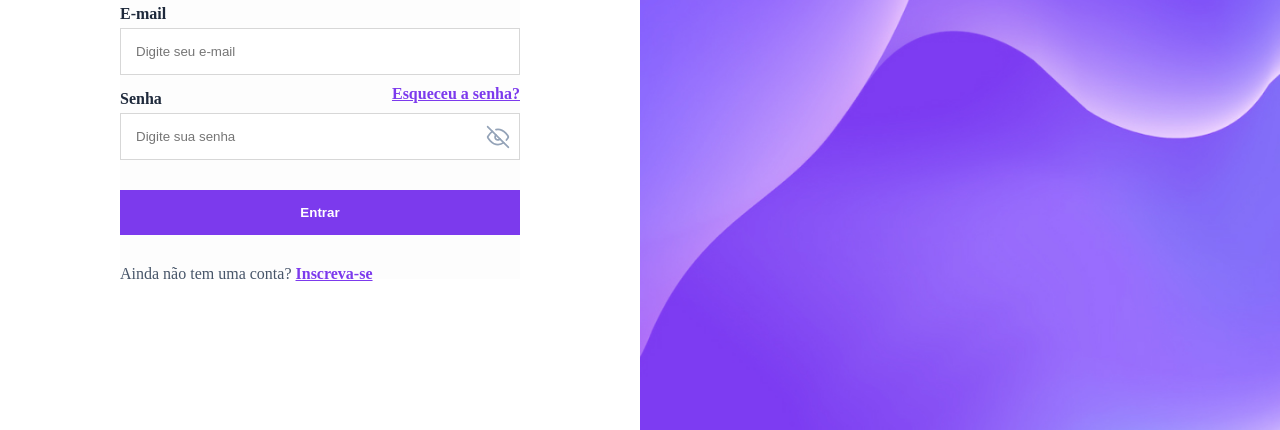
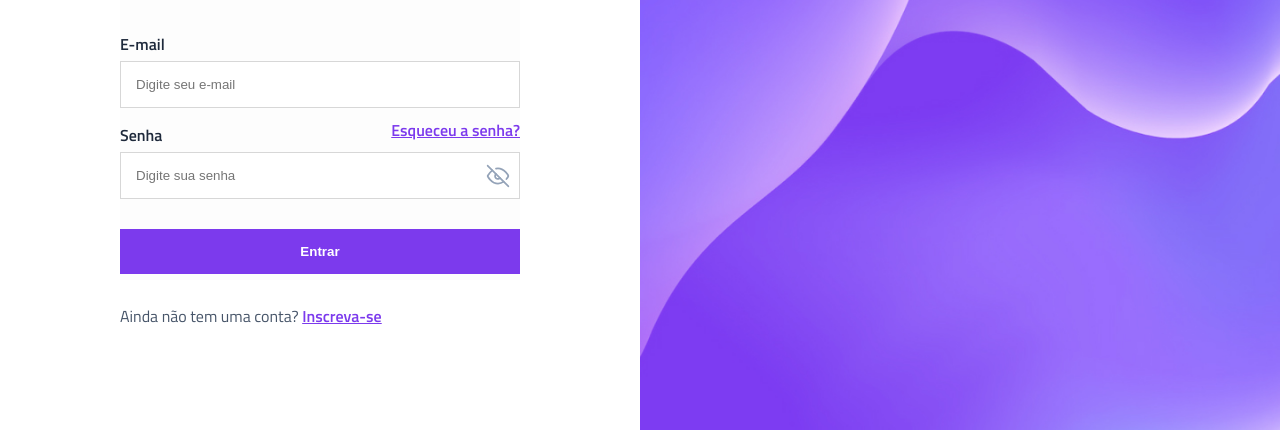
Before and after one commit to Andre-Santos-de-Souza/Projeto-Pagina-de-Login, a plain HTML site: page index.html in a window 1280 px wide. Shown: the part 370-800 px from the top of the page. Drawn offline with Linux system fonts and the light colour scheme.

Commit message:
Update style.css

```diff
--- a/css/style.css
+++ b/css/style.css
@@ -1,4 +1,6 @@
 @charset "UTF-8";
+@import url('https://fonts.googleapis.com/css2?family=Titillium+Web:wght@200;300;400;600;700;900&display=swap');
+
 *{
     margin: 0;
     padding: 0;
@@ -9,6 +11,7 @@ body{
     justify-content: center;
     align-items: center;
     flex-direction: column;
+    font-family: "Titillium Web", sans-serif;
 }
 
 main{
```
